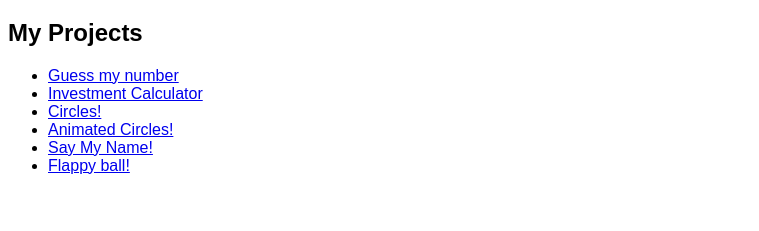
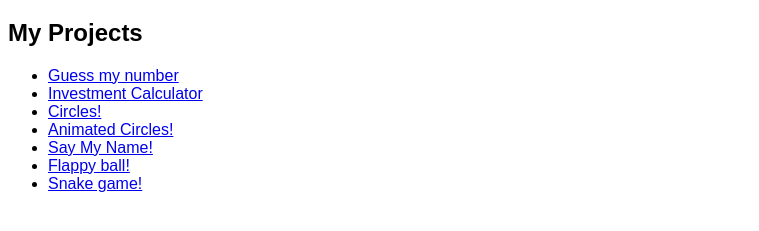
Before and after one commit to maxvarshavsky/maxvarshavsky.github.io, a plain HTML site: page select_html/index.html in a window 1280 px wide. Shown: the part 95-326 px from the top of the page, without its empty margins (0-759 px from the left). Drawn offline with Linux system fonts and the light colour scheme; a web font is replaced by a local one.

Commit message:
Update index.html

```diff
--- a/select_html/index.html
+++ b/select_html/index.html
@@ -37,6 +37,8 @@ body {
           <li>
             <a href="/flappyball/">Flappy ball!</a>
           </li>
+          <li>
+            <a href="/Snake_game/">Snake game!</a>
         </ul>
       </section>
     </div>
```
